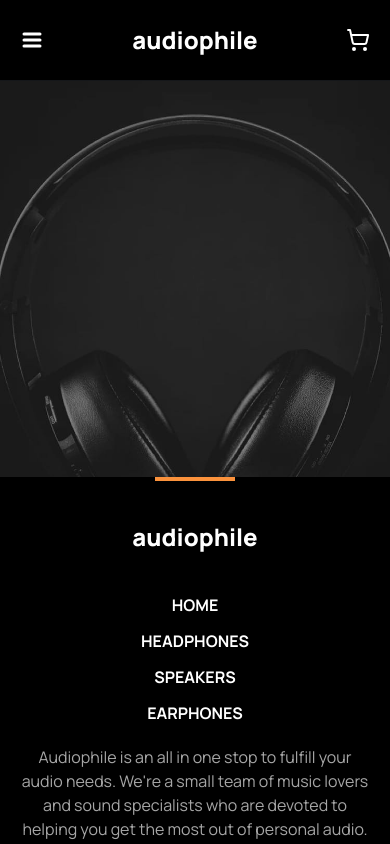
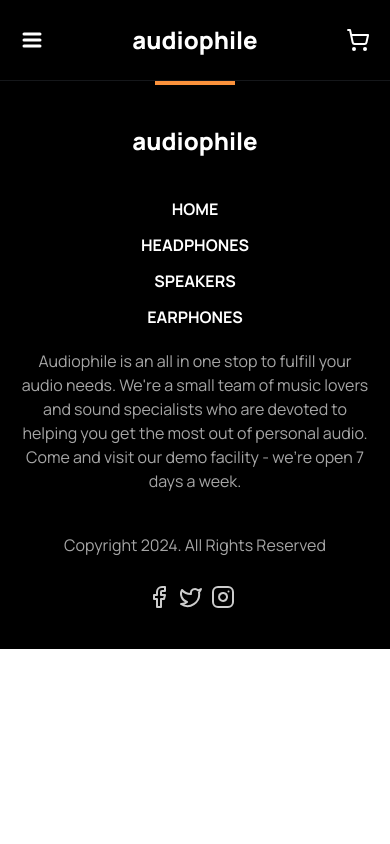
Before and after one commit to emmaGH1/audiophile-ecommerce, a Next.js app: page / in a window 390 px wide. Shown: the top 844 px of the page. Built offline with nearby package versions, Linux system fonts and the light colour scheme.

Commit message:
feat: Remove hero component

```diff
--- a/app/page.tsx
+++ b/app/page.tsx
@@ -1,11 +1,10 @@
-import Hero from "@/components/ui/home/Hero";
+
 import { fetchData } from "./lib/data";
 
 const Page = () => {
 
   return (
-    <div className="">
-      <Hero />
+    <div className="flex flex-col">
     </div>
   );
 };
--- a/components/ui/home/BannerImage.tsx
+++ /dev/null
@@ -1,39 +0,0 @@
-import Image from "next/image";
-
-type classNameProp = string;
-
-const BannerImage = (className: string) => {
-  return (
-    <div className={className}>
-        <Image
-        layout="fill"
-        objectFit="cover"
-        quality={100}
-        priority
-        src='/home/mobile/image-header.jpg'
-        alt='Banner Image'
-        className="md:hidden bg-cover bg-no-repeat bg-center"
-        />
-        <Image
-        layout="fill"
-        objectFit="cover"
-        quality={100}
-        priority
-        src='/home/desktop/image-hero.jpg'
-        alt='Banner Image'
-        className="hidden md:hidden bg-cover bg-no-repeat bg-center"
-        />
-        <Image
-        layout="fill"
-        objectFit="cover"
-        quality={100}
-        priority
-        src='/home/tablet/image-header.jpg'
-        alt='Banner Image'
-        className="hidden lg:hidden bg-cover bg-no-repeat bg-center"
-        />
-    </div>
-  );
-};
-
-export default BannerImage;
--- a/components/ui/home/Hero.tsx
+++ /dev/null
@@ -1,26 +0,0 @@
-import Link from "next/link";
-
-import { heroText } from "@/app/lib/constants";
-import BannerImage from "./BannerImage";
-
-const Hero = () => {
-  return (
-    <div className="w-full relative bg-black-900">
-      <BannerImage />
-      <div className="flex flex-col items-center justify-center text-center w-4/5 mx-auto">
-        <strong className="text-black-400/80 uppercase tracking-[.5em] pt-24">
-          New Product
-        </strong>
-        <h1 className="uppercase text-4xl font-bold mt-5">
-          xx99 mark ii headphones
-        </h1>
-        <p className="text-black-400 pt-5 pb-10">{heroText}</p>
-        <Link href={'/'} className="uppercase bg-orange-400/80 text-white-text font-bold text-sm px-7 py-3">
-          See Product
-        </Link>
-        </div>
-      </div>
-  );
-};
-
-export default Hero;
```
